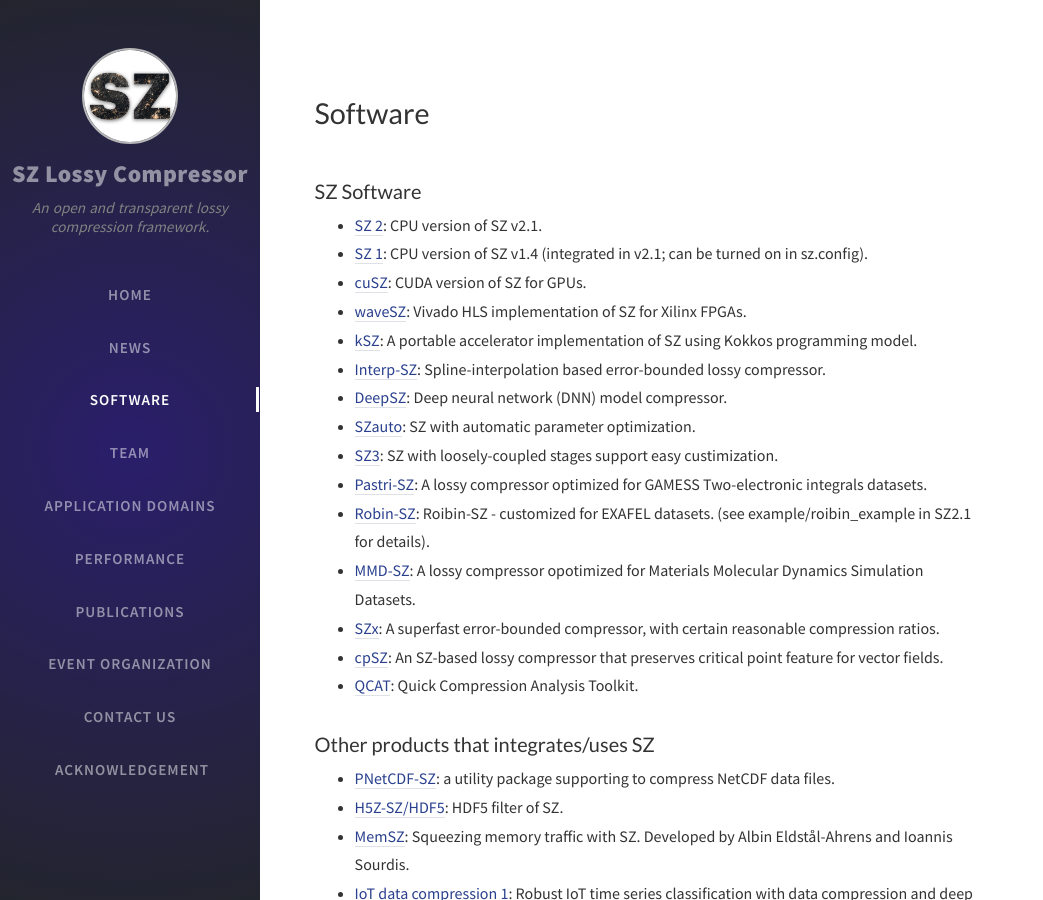
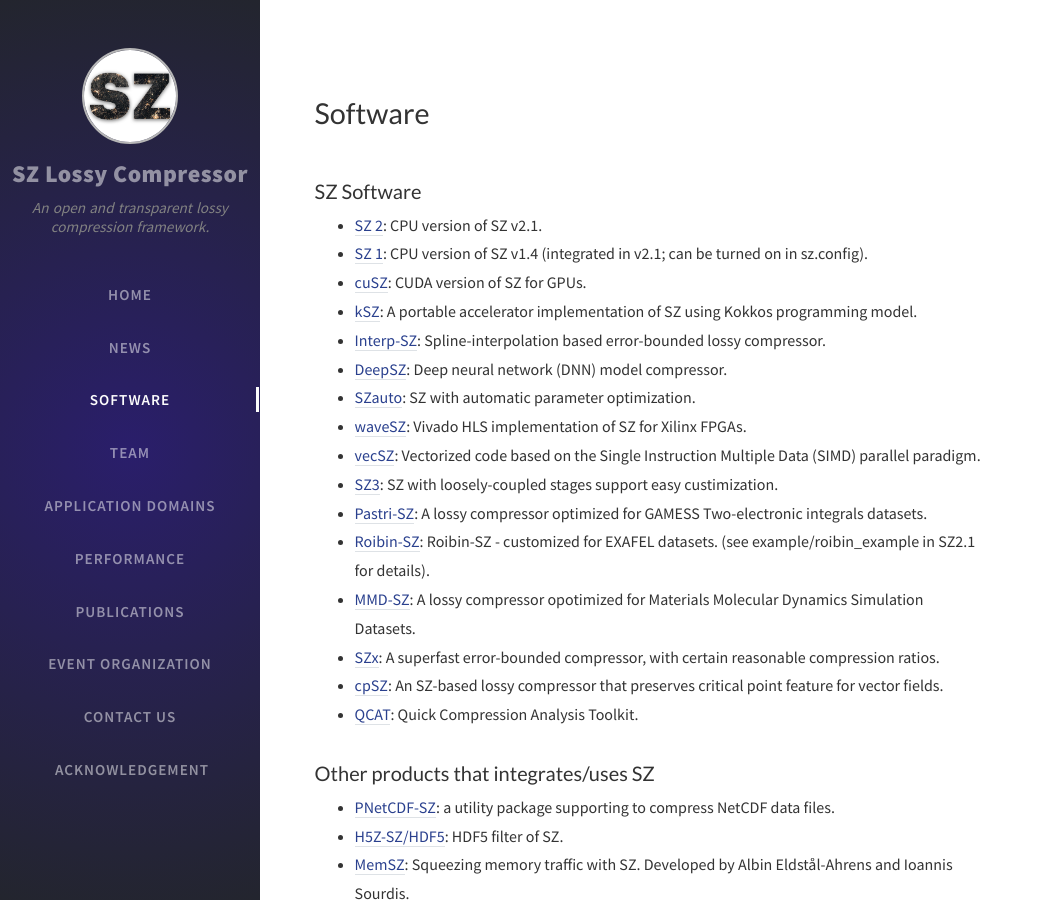
Before and after one commit to szcompressor/szcompressor.github.io, a Jekyll site: the page built from tabs/software.md, in a window 1280 px wide and 900 px high. Shown: the whole window, without its empty margins (0-1043 px from the left). Built offline with Jekyll 4.4.1, drawn with Linux system fonts in a browser that asks for light colours; nearby versions of some CDN libraries; comment, search, counter and statistics services are not loaded.

Commit message:
add vecSZ

```diff
--- a/tabs/software.md
+++ b/tabs/software.md
@@ -7,14 +7,15 @@ title: Software
 - [SZ 2](https://github.com/szcompressor/SZ): CPU version of SZ v2.1.
 - [SZ 1](https://github.com/szcompressor/SZ): CPU version of SZ v1.4 (integrated in v2.1; can be turned on in sz.config).
 - [cuSZ](https://github.com/szcompressor/cuSZ): CUDA version of SZ for GPUs.
-- [waveSZ](https://github.com/szcompressor/SZ_HLS): Vivado HLS implementation of SZ for Xilinx FPGAs.
 - [kSZ](https://github.com/szcompressor/kokkosSZ): A portable accelerator implementation of SZ using Kokkos programming model.
 - [Interp-SZ](https://github.com/szcompressor/SZ3_Private): Spline-interpolation based error-bounded lossy compressor.
 - [DeepSZ](https://github.com/szcompressor/DeepSZ): Deep neural network (DNN) model compressor.
 - [SZauto](https://github.com/szcompressor/SZauto): SZ with automatic parameter optimization.
+- [waveSZ](https://github.com/szcompressor/SZ_HLS): Vivado HLS implementation of SZ for Xilinx FPGAs.
+- [vecSZ](https://github.com/szcompressor/vecSZ): Vectorized code based on the Single Instruction Multiple Data (SIMD) parallel paradigm.
 - [SZ3](https://github.com/szcompressor/SZ3): SZ with loosely-coupled stages support easy custimization.
 - [Pastri-SZ](https://github.com/szcompressor/SZ): A lossy compressor optimized for GAMESS Two-electronic integrals datasets.
-- [Robin-SZ](https://github.com/szcompressor/SZ): Roibin-SZ - customized for EXAFEL datasets. (see example/roibin_example in SZ2.1 for details).
+- [Roibin-SZ](https://github.com/szcompressor/SZ): Roibin-SZ - customized for EXAFEL datasets. (see example/roibin_example in SZ2.1 for details).
 - [MMD-SZ](https://github.com/szcompressor/MMD-SZ): A lossy compressor opotimized for Materials Molecular Dynamics Simulation Datasets.
 - [SZx](https://github.com/disheng222/SZx): A superfast error-bounded compressor, with certain reasonable compression ratios.
 - [cpSZ](https://github.com/szcompressor/cpSZ): An SZ-based lossy compressor that preserves critical point feature for vector fields.
```
